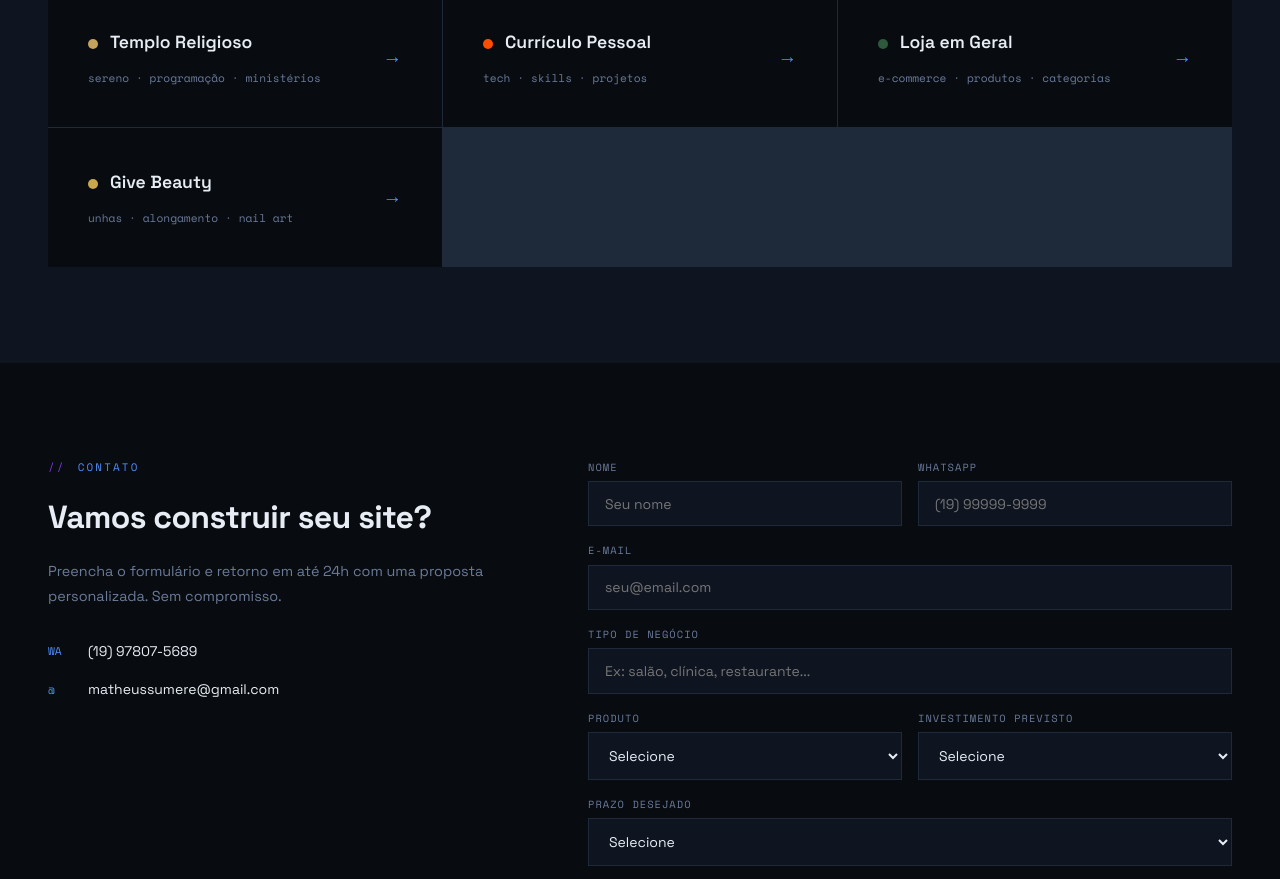
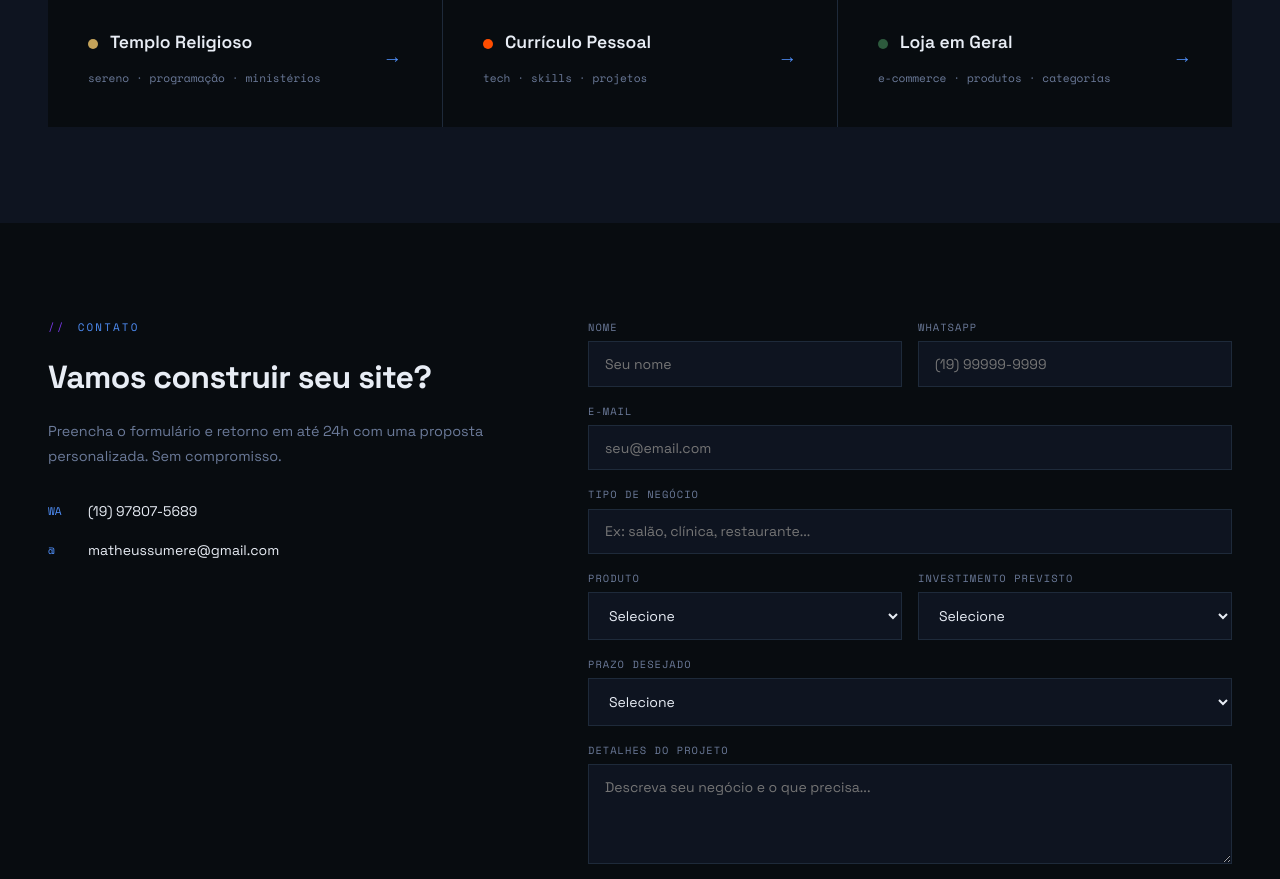
Before and after one commit to matheussumere/ms.dev-portifolio, a plain HTML site: page index.html in a window 1280 px wide. Shown: the part 2120-2999 px from the top of the page. Drawn offline with nearby package versions, Linux system fonts and the light colour scheme.

Commit message:
fix: remove give-beauty do portfolio principal

```diff
--- a/index.html
+++ b/index.html
@@ -354,16 +354,7 @@
         </div>
         <div class="demo-arrow">→</div>
       </a>
-      <a href="./give-beauty/" target="_blank" class="demo-item">
-        <div>
-          <div style="display:flex;align-items:center;gap:0.75rem;margin-bottom:0.5rem;">
-            <div class="demo-dot" style="background:#c9a84c;"></div>
-            <div class="demo-name">Give Beauty</div>
-          </div>
-          <div class="demo-type">unhas · alongamento · nail art</div>
-        </div>
-        <div class="demo-arrow">→</div>
-      </a>
+
     </div>
   </section>
 
```
